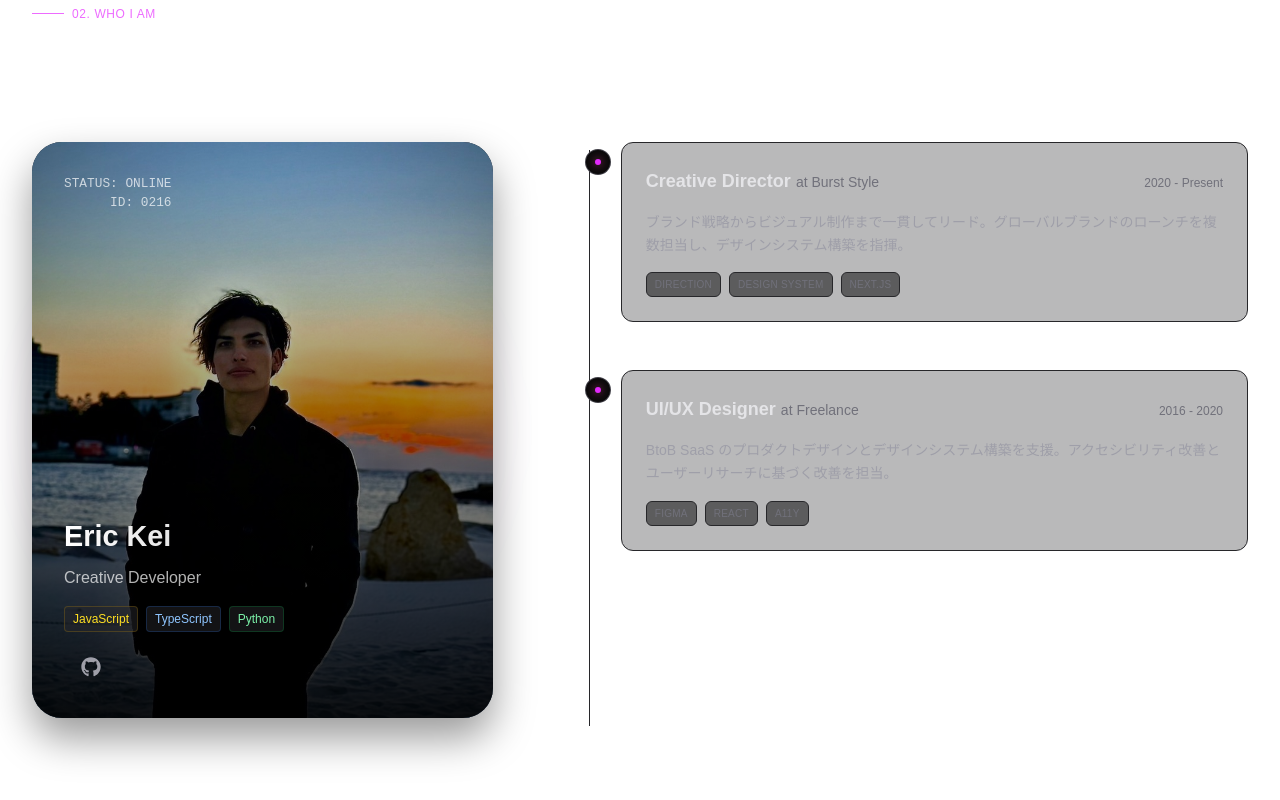
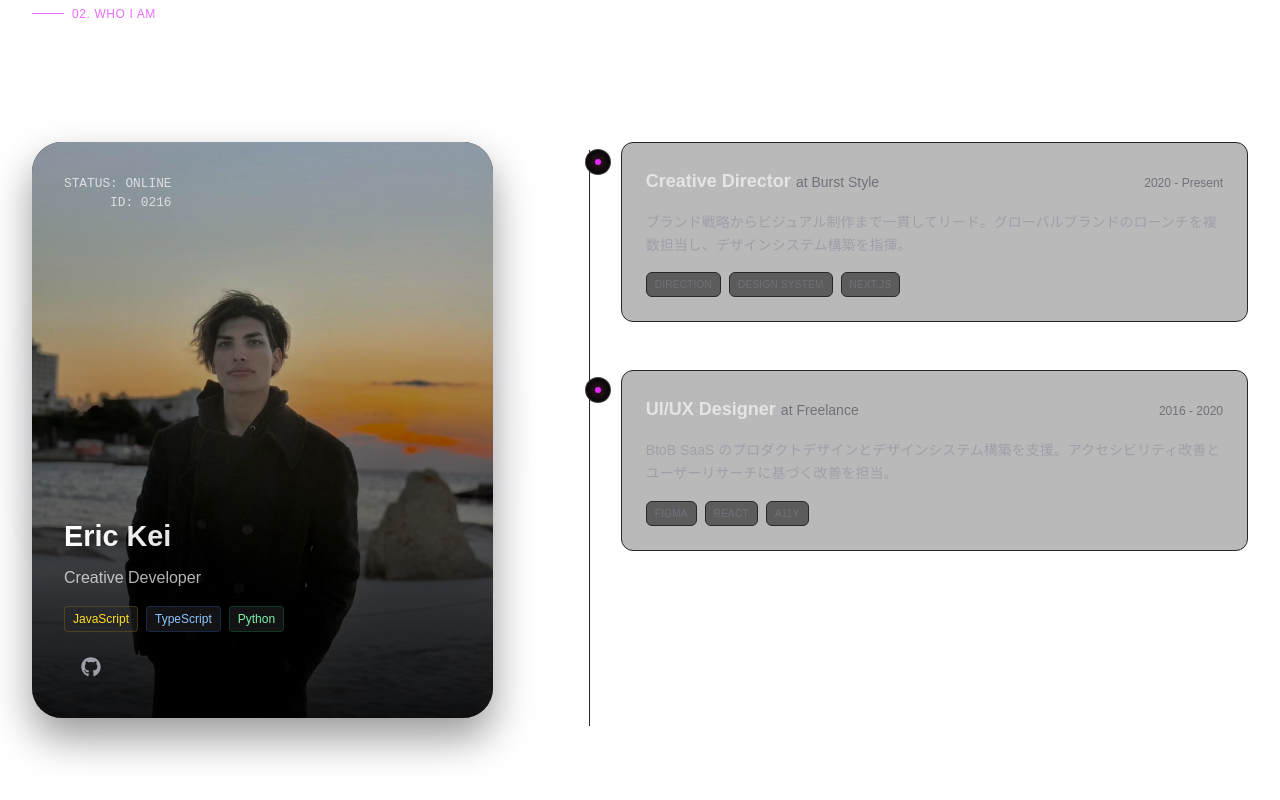
Before and after one commit to EricKei2002/burst-style, a Next.js app: page / in a window 1280 px wide. Shown: the part 2027-2827 px from the top of the page. Built offline with nearby package versions, Linux system fonts and the light colour scheme.

Commit message:
Update About section and add new profile image

```diff
--- a/app/components/AboutSection.tsx
+++ b/app/components/AboutSection.tsx
@@ -93,7 +93,7 @@ export default function AboutSection() {
                 title="Creative Developer"
                 className="w-full max-w-[500px] aspect-[4/5] lg:h-full lg:max-h-[600px]"
                 innerGradient="linear-gradient(145deg, #18181b 0%, #09090b 100%)"
-                backgroundImageUrl="/profile-eric.jpg"
+                backgroundImageUrl="/profile-new.jpg"
               />
             </div>
 
```
Also changed, not shown: public/profile-new.jpg (added).
